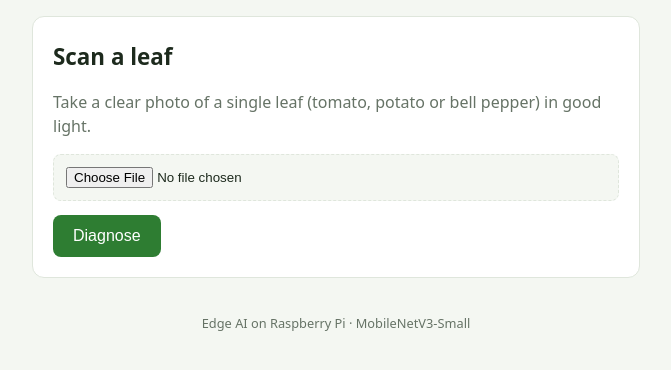
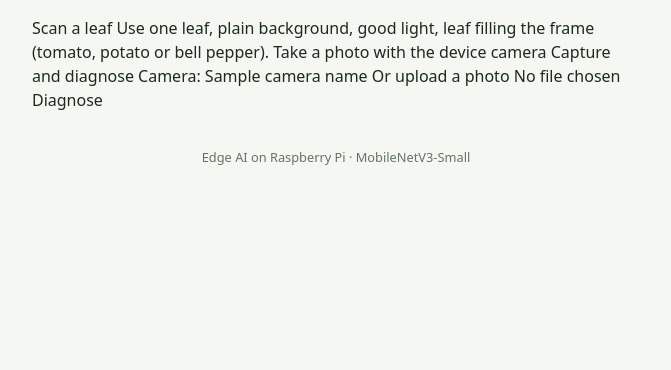
Before and after one commit to meenakshi930/DiseaseLeafClassifier, a Flask app: template hardware/web/templates/index.html in a window 1280 px wide. Shown: the part 53-423 px from the top of the page, without its empty margins (304-975 px from the left). Run offline with Flask 3, Linux system fonts and the light colour scheme; the template is opened without the code that fills it: most values are stand-ins (such as "Sample title", 1, 10 or a date in 2020); parts of the project's set-up code (start-up, migrations or seed data) failed here and were passed over.

Commit message:
feat: add main application page

```diff
--- a/hardware/web/templates/index.html
+++ b/hardware/web/templates/index.html
@@ -1,12 +1,15 @@
-{% extends "base.html" %}
-{% block content %}
-<section class="card">
-  <h1>Scan a leaf</h1>
-  <p class="muted">Take a clear photo of a single leaf (tomato, potato or bell pepper) in good light.</p>
-  {% if error %}<p class="alert">{{ error }}</p>{% endif %}
-  <form action="{{ url_for('diagnose') }}" method="post" enctype="multipart/form-data">
-    <input type="file" name="image" accept="image/*" capture="environment" required>
-    <button type="submit">Diagnose</button>
-  </form>
-</section>
+{% extends "base.html" %} {% block content %}
+Scan a leaf
+Use one leaf, plain background, good light, leaf filling the frame (tomato, potato or bell pepper).
+
+{% if error %}
+{{ error }}
+
+{% endif %}
+Take a photo with the device camera
+Capture and diagnose
+Camera: {{ camera_name }}
+
+Or upload a photo
+No file chosen Diagnose
 {% endblock %}
```
